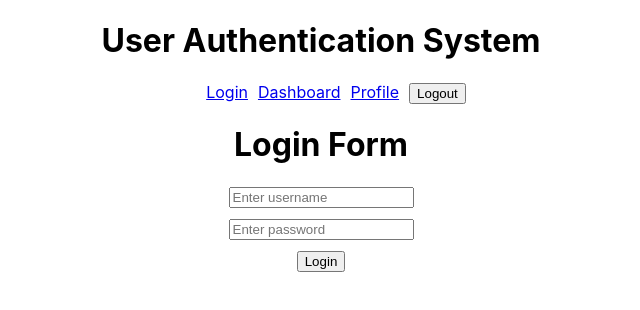
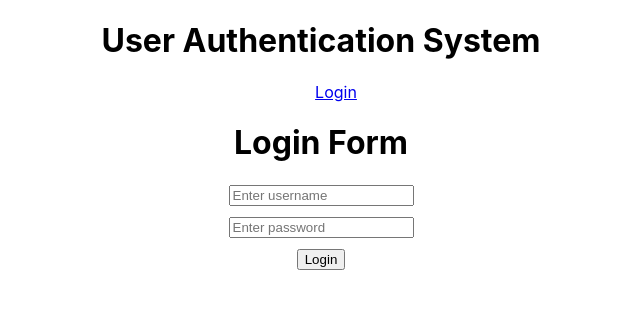
Before and after one commit to CodeSagePath/user-auth-system, a React (Create React App) app: page /login in a window 1280 px wide. Shown: the top 310 px of the page, without its empty margins (319-959 px from the left). Built offline with nearby package versions, Linux system fonts and the light colour scheme.

Commit message:
Updates:   - Fix auth reducer to return updated login/logout state   - Keep reducer immutable by spreading existing state   - Throw explicit error for unsupported action types

```diff
--- a/src/App.js
+++ b/src/App.js
@@ -11,7 +11,7 @@ import { AuthContext } from './context/Auth.js';
 
 function App() {
 
-  const { isLoggedIn, user, dispatch } = useContext(AuthContext);
+  const { isLoggedIn, user, dispatch, handleLogout } = useContext(AuthContext);
 
   return (
     <div className="App">
@@ -19,10 +19,15 @@ function App() {
 
       <nav>
         <ul>
-          <li><Link to="/login">Login</Link></li>
-          <li><Link to="/Dashboard">Dashboard</Link></li>
-          <li><Link to="/profile">Profile</Link></li>
-          <li><button>Logout</button></li>
+          {isLoggedIn ?
+            <>
+              <li><Link to="/Dashboard">Dashboard</Link></li>
+              <li><Link to="/profile">Profile</Link></li>
+              <li><button onClick={handleLogout}>Logout</button></li>
+            </>
+            : <>
+              <li><Link to="/login">Login</Link></li>
+            </>}
         </ul>
       </nav>
 
--- a/src/context/Auth.js
+++ b/src/context/Auth.js
@@ -17,14 +17,19 @@ export function AuthProvider(props) {
 
   const navigate = useNavigate();
 
-  const handleLogin = user => {
-    dispatch({ type: 'LOGIN', payload: user});
-    navigate("/dashboard");
+  const handleLogin = (user) => {
+    dispatch({ type: 'LOGIN', payload: user });
+    navigate('/dashboard');
+  };
+
+  const handleLogout = () => {
+    dispatch({ type: 'LOGOUT' });
+    navigate('/login');
   };
 
   return (
-    <AuthContext value={{ ...state, dispatch, handleLogin }}>
-      { props.children }
+    <AuthContext value={{ ...state, dispatch, handleLogin, handleLogin, handleLogout }}>
+      {props.children}
     </AuthContext>
   );
 }
```
